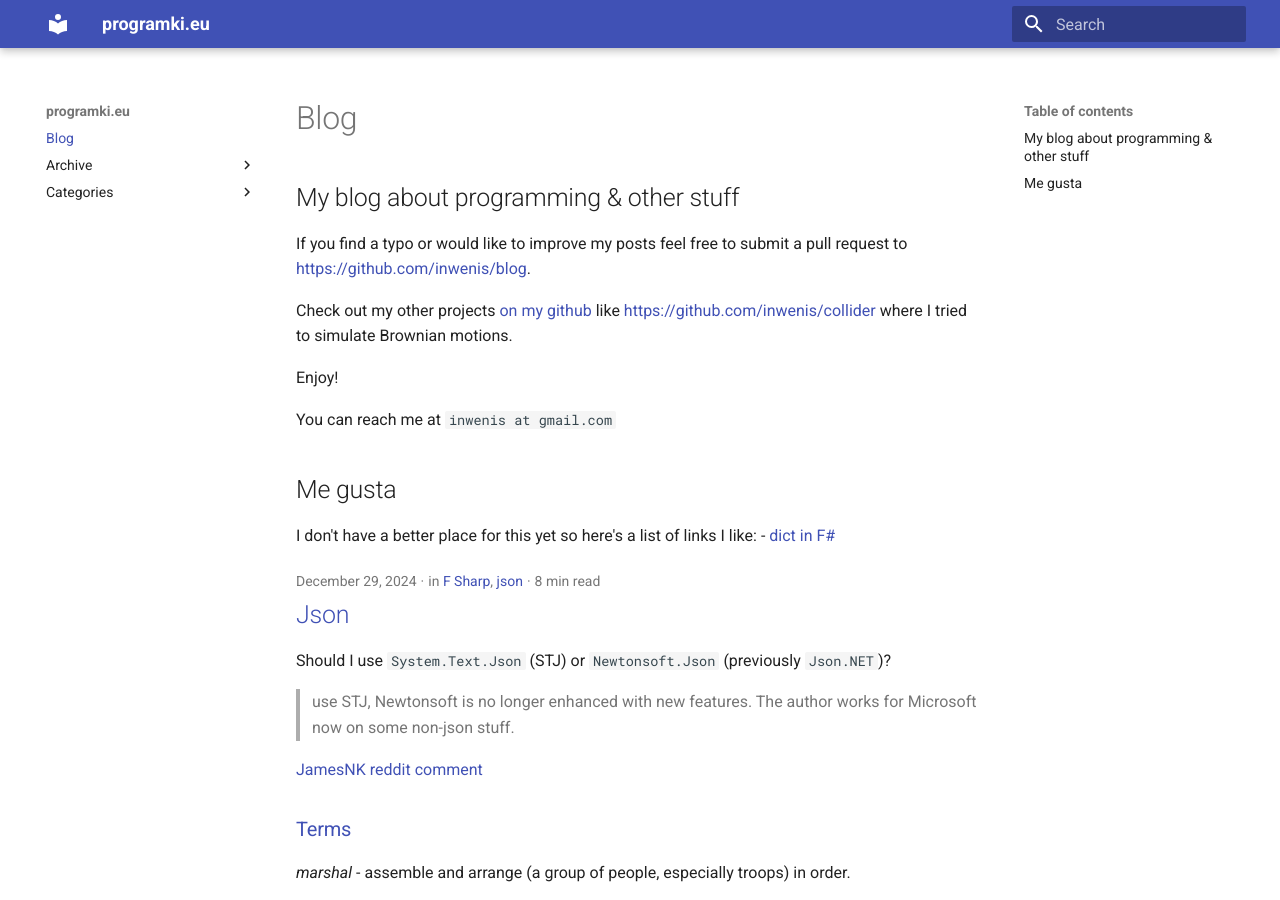
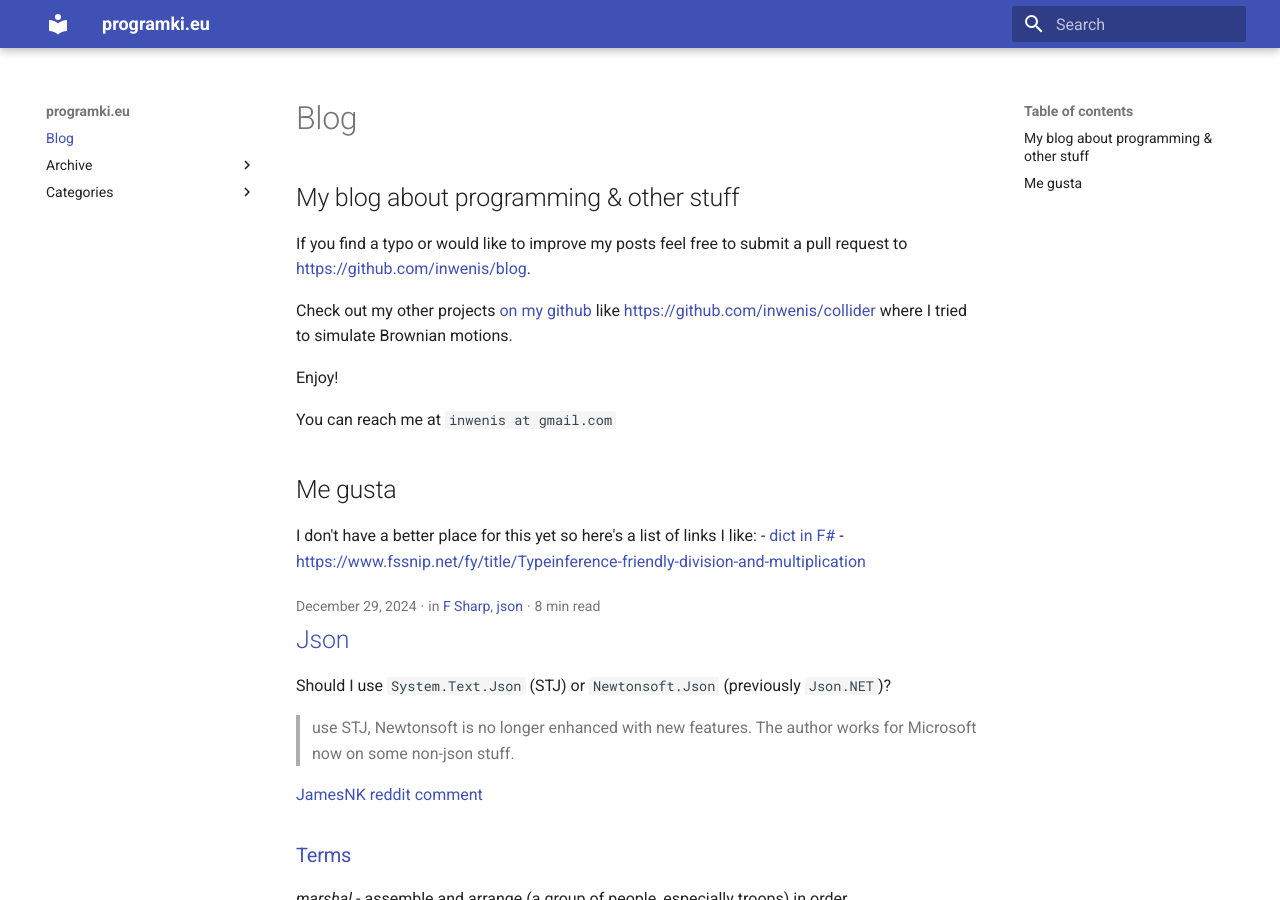
Before and after one commit to inwenis/blog, an MkDocs documentation site: the page built from docs/index.md, in a window 1280 px wide and 900 px high. Built offline with MkDocs 1.6.1 and Material for MkDocs 9.7.7, drawn with Linux system fonts in a browser that asks for light colours; some of the changed lines change nothing that is shown.

Commit message:
add link

```diff
--- a/docs/index.md
+++ b/docs/index.md
@@ -13,3 +13,4 @@ You can reach me at `inwenis at gmail.com`
 
 I don't have a better place for this yet so here's a list of links I like:
 - [dict in F#](https://krzysztofskowronekblog.hashnode.dev/dictionaries-in-f)
+- [https://www.fssnip.net/fy/title/Typeinference-friendly-division-and-multiplication](https://www.fssnip.net/fy/title/Typeinference-friendly-division-and-multiplication)
```
